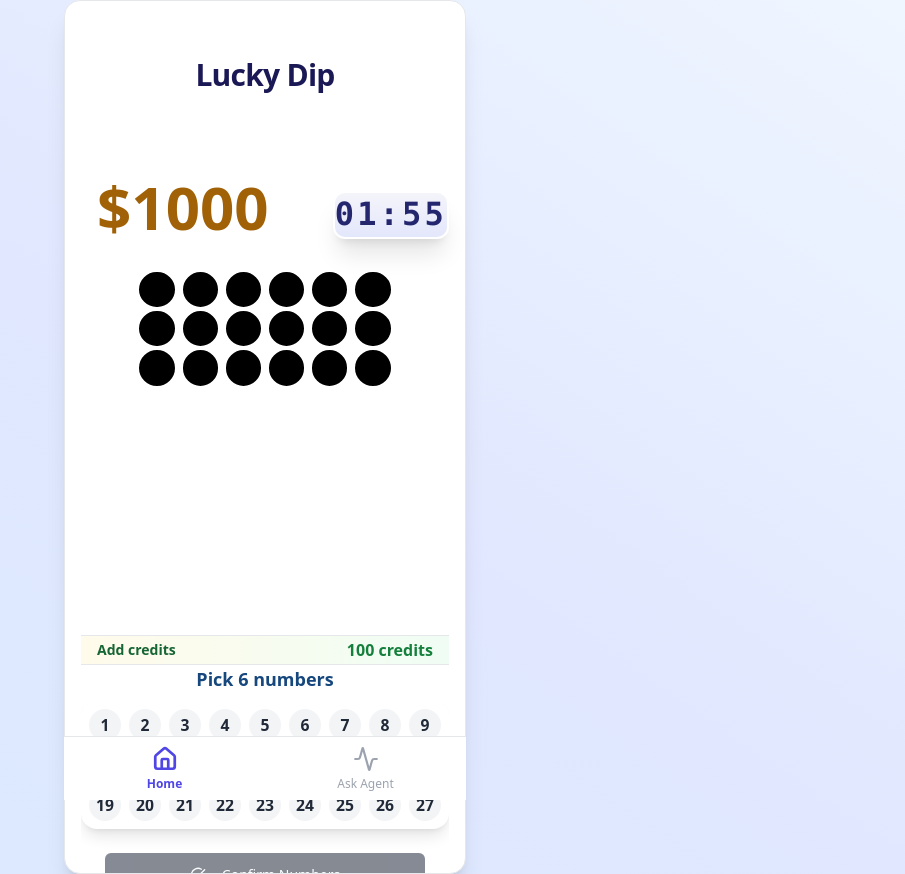
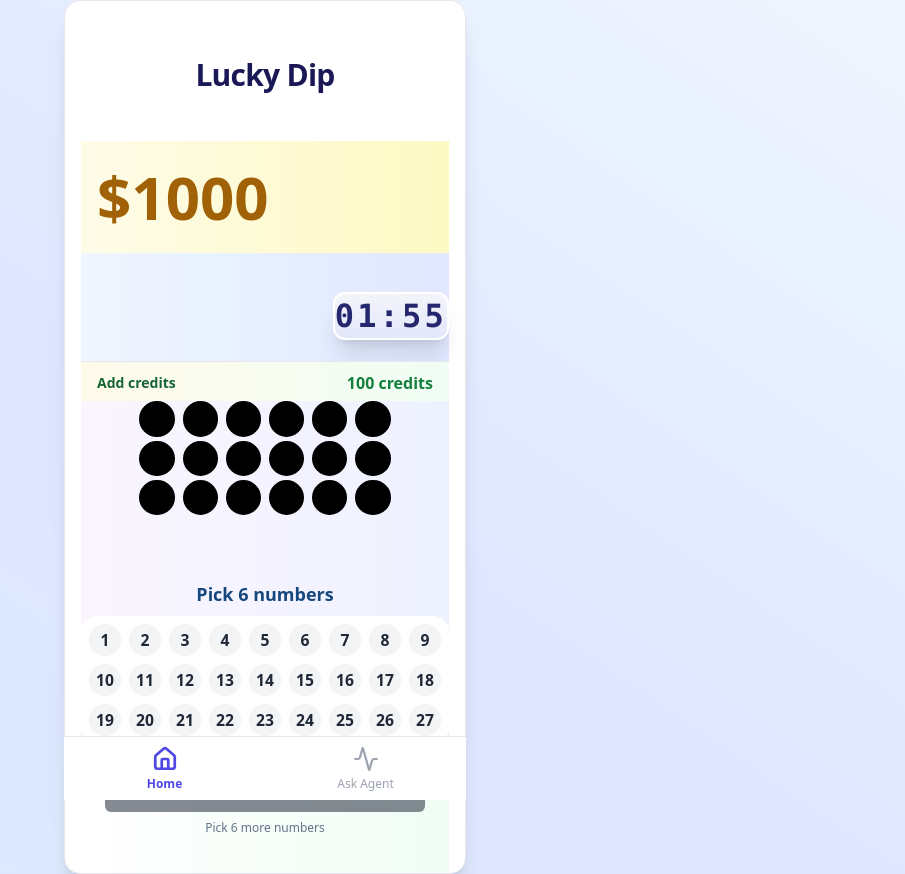
Before and after one commit to singhianand23045/grhf-teko, a React (Vite) app: page / in a window 1280 px wide. Shown: the whole page, without its empty margins (375-1280 px from the left). Built offline with nearby package versions, Linux system fonts and the light colour scheme.

Commit message:
Implement flexible layout scheme
Refactor `TimerDisplay` to use a layout configuration for sizing, colors, fonts, and component order.

```diff
--- /dev/null
+++ b/src/layout/FlexibleLayout.tsx
@@ -0,0 +1,35 @@
+
+import React from "react";
+import { layoutConfig } from "./layoutConfig";
+import JackpotSection from "../features/jackpot/JackpotSection";
+import TimerSection from "../features/timer/TimerSection";
+import CreditsSection from "../features/wallet/CreditsSection";
+import DrawNumbersSection from "../features/draw/DrawNumbersSection";
+import ConfirmedNumbersSection from "../features/number-select/ConfirmedNumbersSection";
+
+const sectionMap: Record<string, React.ReactNode> = {
+  jackpot: <JackpotSection />,
+  timer: <TimerSection />,
+  wallet: <CreditsSection />,
+  drawNumbers: <DrawNumbersSection />,
+  numberSelect: <ConfirmedNumbersSection />
+};
+
+export default function FlexibleLayout() {
+  return (
+    <div className="w-full h-full flex flex-col">
+      {layoutConfig.map((section) => (
+        <div
+          key={section.key}
+          className={`w-full flex-shrink-0 flex-grow-0 bg-gradient-to-r ${section.bg} ${section.font} flex items-center justify-center`}
+          style={{
+            height: section.height,
+            minHeight: 0,
+          }}
+        >
+          {sectionMap[section.key]}
+        </div>
+      ))}
+    </div>
+  );
+}
--- /dev/null
+++ b/src/layout/layoutConfig.ts
@@ -0,0 +1,47 @@
+
+export type LayoutSectionKey =
+  | "jackpot"
+  | "timer"
+  | "wallet"
+  | "drawNumbers"
+  | "numberSelect";
+
+export type SectionLayoutConfig = {
+  key: LayoutSectionKey;
+  height: string; // e.g., "15%"
+  bg: string; // tailwind gradient classes
+  font: string; // font classes
+};
+
+export const layoutConfig: SectionLayoutConfig[] = [
+  {
+    key: "jackpot",
+    height: "15%",
+    bg: "from-yellow-50 to-yellow-100",
+    font: "font-bold text-yellow-700 text-6xl"
+  },
+  {
+    key: "timer",
+    height: "15%",
+    bg: "from-blue-50 to-indigo-100",
+    font: "font-mono font-extrabold text-blue-900 text-3xl"
+  },
+  {
+    key: "wallet",
+    height: "5%",
+    bg: "from-green-50 to-green-100",
+    font: "font-semibold text-green-900"
+  },
+  {
+    key: "drawNumbers",
+    height: "30%",
+    bg: "from-purple-50 to-indigo-50",
+    font: "font-normal text-indigo-900"
+  },
+  {
+    key: "numberSelect",
+    height: "35%",
+    bg: "from-white to-green-50",
+    font: "font-normal text-green-900"
+  }
+];
--- a/src/pages/Index.tsx
+++ b/src/pages/Index.tsx
@@ -1,4 +1,3 @@
-
 import { TimerProvider, useTimer } from "@/features/timer/timer-context";
 import TimerDisplay from "@/features/timer/TimerDisplay";
 import { NumberSelectionProvider } from "@/features/number-select/NumberSelectionContext";
@@ -19,6 +18,7 @@ function ConditionalWalletHistory() {
   );
 }
 import MainTabs from "@/components/MainTabs";
+import FlexibleLayout from "@/layout/FlexibleLayout";
 
 const Index = () => {
   return (
@@ -40,7 +40,8 @@ const Index = () => {
                   <h1 className="font-extrabold tracking-tight text-3xl mb-12 mt-6 text-[#1a1855]">
                     Lucky Dip
                   </h1>
-                  <TimerDisplay />
+                  {/* Replace TimerDisplay with FlexibleLayout */}
+                  <FlexibleLayout />
                 </main>
                 {/* Bottom Tabs */}
                 <MainTabs />
```
